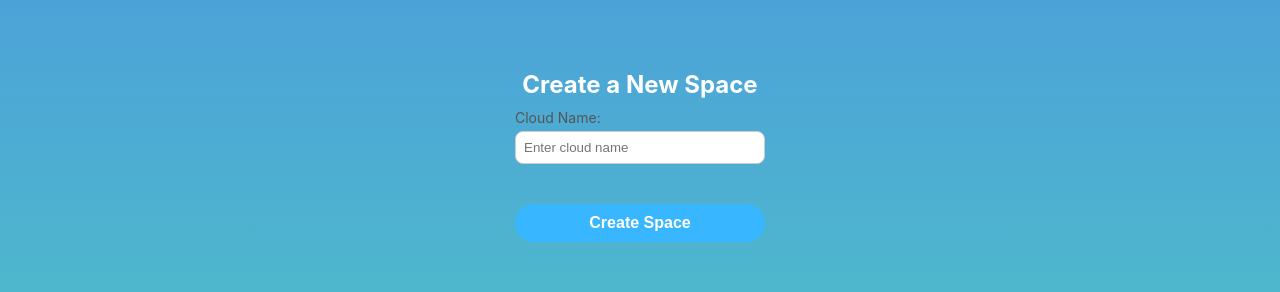
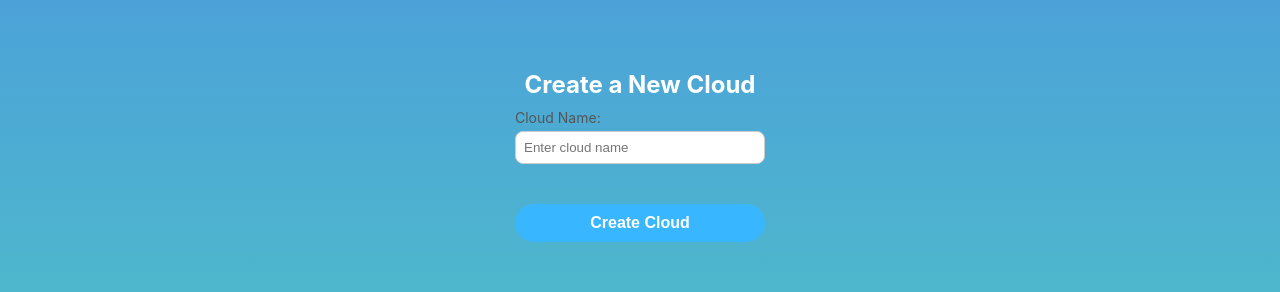
Before and after one commit to calebyhan/fidhacks25, a React (Create React App) app in the folder kudos/: page /create-space in a window 1280 px wide. Shown: the part 314-606 px from the top of the page. Built offline with nearby package versions, Linux system fonts and the light colour scheme; no server answers; what js-confetti would draw is missing.

Commit message:
wording pt 2

```diff
--- a/kudos/src/components/CreateSpace.js
+++ b/kudos/src/components/CreateSpace.js
@@ -35,7 +35,7 @@ export default function CreateSpacePage() {
 
     return (
         <div className="CreateSpacePage">
-            <h2>Create a New Space</h2>
+            <h2>Create a New Cloud</h2>
 
             <div className="form-group">
                 <label>Cloud Name:</label>
@@ -50,7 +50,7 @@ export default function CreateSpacePage() {
             {error && <div className="error">{error}</div>}
 
             <button onClick={handleCreate} className="create-button">
-                Create Space
+                Create Cloud
             </button>
         </div>
     );
```
